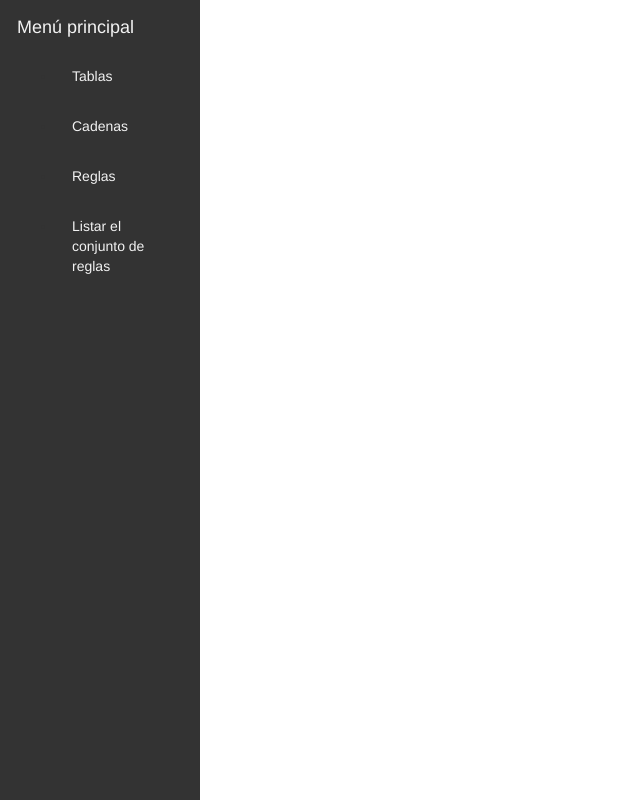
After one commit to alegarsan11/nftables-gui, a Flask app: template nftables-frontend/templates/base.html in a window 1280 px wide. The commit adds this page. Shown: the whole page, without its empty margins (0-640 px from the left). Run offline with Flask 3, Linux system fonts and the light colour scheme; the template is opened without the code that fills it, so the values that code supplies are empty; some libraries are stand-ins or nearby versions.

Commit message:
feat: base visualizer for web component

```diff
--- a/nftables-frontend/app.py
+++ b/nftables-frontend/app.py
@@ -16,11 +16,12 @@ login_manager.init_app(app)
 db.init_app(app)
 with app.app_context():
     db.create_all()
+    create_default_user()
+
 migrate = Migrate(app, db)
 Bootstrap(app)
 
 
+
 if __name__ == '__main__':
-
     app.run(debug=True)
-    create_default_user()
--- /dev/null
+++ b/nftables-frontend/static/css/base.css
@@ -0,0 +1,25 @@
+.navbar {
+    background-color: #333;
+    height: 100%;
+    width: 200px;
+    position: fixed;
+    overflow: auto;
+    border-radius: 0%;
+
+}
+
+.navbar a {
+    display: block;
+    color: #f2f2f2;
+    padding: 16px;
+    text-decoration: none;
+}
+
+.navbar a:hover {
+    background-color: #ddd;
+    color: black;
+}
+.content {
+    margin-left: 20px !important;
+    padding: 1px 16px !important;
+}
--- /dev/null
+++ b/nftables-frontend/templates/base.html
@@ -0,0 +1,31 @@
+{% extends "bootstrap/base.html" %}
+{% block title %}nftables-gui{% endblock %}
+{% block head %}
+{{ super() }}
+<link rel="stylesheet" href="{{ url_for('static', filename='css/base.css') }}">
+{% endblock %}
+{% block navbar %}
+<nav class="navbar navbar-expand-lg navbar-light bg-light">
+    <a class="navbar-brand" href="/">Menú principal</a>
+    <div class="collapse navbar-collapse" id="navbarNav">
+      <ul class="navbar-nav ml-auto">
+        <li class="nav-item active">
+          <a class="nav-link" href="#">Tablas <span class="sr-only">(current)</span></a>
+        </li>
+        <li class="nav-item">
+          <a class="nav-link" href="#">Cadenas</a>
+        </li>
+        <li class="nav-item">
+          <a class="nav-link" href="#">Reglas</a>
+        </li>
+        <li class="nav-item">
+          <a class="nav-link" href="/list_ruleset">Listar el conjunto de reglas</a>
+        </ul>
+    </div>
+    </nav>
+{% endblock %}
+
+  <div class="content">
+    {% block content %}
+    {% endblock %}
+  </div>
--- a/nftables-frontend/templates/login.html
+++ b/nftables-frontend/templates/login.html
@@ -4,12 +4,16 @@
 <div class="container">
     <div class="row">
         <div class="col-md-4 col-md-offset-4">
-            <form action="" method="post">
+            <form action="/login" method="post">
                 {{ form.hidden_tag() }}
                 {{ form.username.label }} {{ form.username() }}
                 <br>
             </br>
                 {{ form.password.label }} {{ form.password() }}
+                <br></br>
+                {% for error in form.errors %}
+        <p class="error">{{ error }}</p>
+    {% endfor %}
                 {{ form.submit() }}
                 </form>
         </div>
```
Also changed, not shown: nftables-frontend/models.py (+6 -1 lines), nftables-frontend/service.py (+5 -3 lines), nftables-frontend/templates/main.html (+3 -4 lines), nftables-frontend/templates/ruleset.html (+6 -8 lines), nftables-frontend/views.py (+13 -3 lines).
